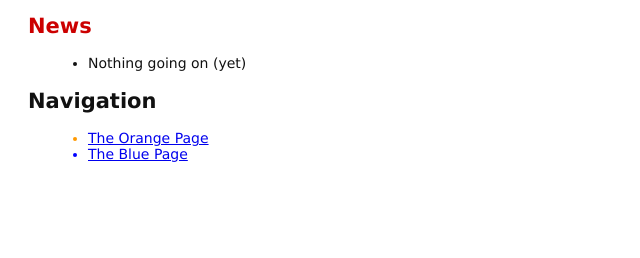
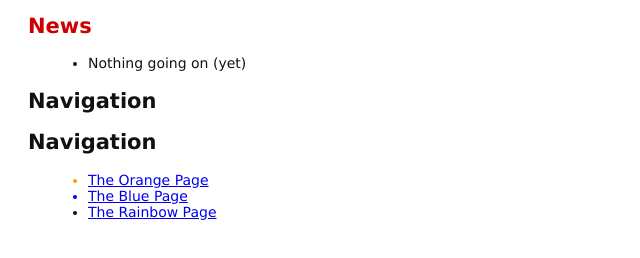
Before and after one commit to richardx14/my-git-repo, a plain HTML site: page index.html in a window 1280 px wide. Shown: the part 118-376 px from the top of the page, without its empty margins (0-640 px from the left). Drawn offline with Linux system fonts and the light colour scheme.

Commit message:
Link index to rainbow

```diff
--- a/index.html
+++ b/index.html
@@ -17,6 +17,8 @@
 
 
 <h2>Navigation</h2>
+
+<h2>Navigation</h2>
 <ul>
   <li style="color: #F90">
     <a href="orange.html">The Orange Page</a>
@@ -24,7 +26,13 @@
   <li style="color: #00F">
     <a href="blue.html">The Blue Page</a>
   </li>
+  <li>
+    <a href="rainbow.html">The Rainbow Page</a>
+  </li>
 </ul>
+
+
+
 
 </body>
 </html>
```
